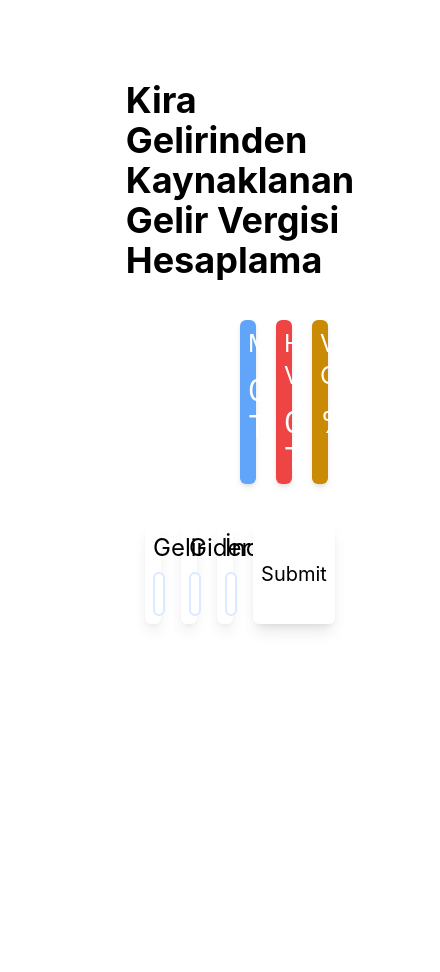
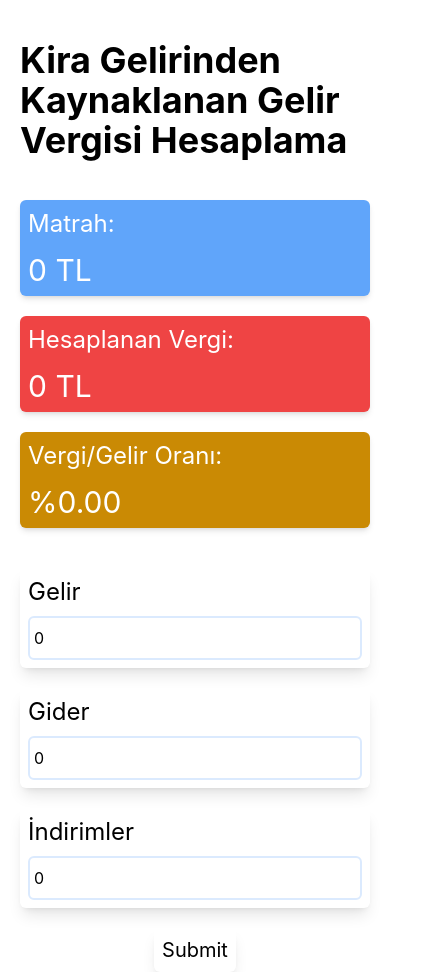
Before and after one commit to thebosph/tr-tax-calculator, a React (Create React App) app: page / in a window 390 px wide. Shown: the whole page, 440 px wide, since content can reach past the window. Before the commit the page ends 844 px from the top, so only its background shows below. Built offline with nearby package versions, Linux system fonts and the light colour scheme.

Commit message:
fix(resultsscreen): fix responsive design

```diff
--- a/src/App.tsx
+++ b/src/App.tsx
@@ -3,7 +3,7 @@ import Main from "./Screens/Main";
 
 function App() {
   return (
-    <div>
+    <div className="max-w-full  ">
       <Main />
     </div>
   );
--- a/src/Screens/Main.tsx
+++ b/src/Screens/Main.tsx
@@ -4,7 +4,7 @@ import Form from "../components/form";
 
 const Main: React.FC = () => {
   return (
-    <div className="h-screen flex flex-col items-center pt-20 space-y-10 mx-60 ">
+    <div className="h-screen flex flex-col  items-center py-10 px-5 md:pt-20 space-y-10 md:mx-60 ">
       <Results />
       <Form />
     </div>
--- a/src/components/form.tsx
+++ b/src/components/form.tsx
@@ -21,7 +21,7 @@ const Form = () => {
   return (
     <form
       onSubmit={handleSubmit(onSubmit)}
-      className="flex justify-center items-center space-x-5   w-full  "
+      className="flex flex-col md:flex-row justify-center items-center space-y-5 md:space-y-0 md:space-x-5   w-full  "
     >
       <Input labelName="Gelir" label="revenue" register={register} required />
       {errors.revenue && <span>Bu alanı boş bırakamazsınız</span>}
--- a/src/components/results.tsx
+++ b/src/components/results.tsx
@@ -8,16 +8,16 @@ const Results: React.FC = () => {
       <h1 className="text-4xl font-bold">
         Kira Gelirinden Kaynaklanan Gelir Vergisi Hesaplama
       </h1>
-      <div className="flex justify-between space-x-5 w-full">
-        <div className="bg-blue-400 shadow-md p-2 w-1/3 rounded-md flex flex-col space-y-3 ">
+      <div className="flex flex-col md:flex-row justify-between space-y-5 md:space-y-0 md:space-x-5 w-full">
+        <div className="bg-blue-400 shadow-md p-2 md:w-1/3 rounded-md flex flex-col space-y-3 ">
           <p className="text-2xl text-white"> Matrah:</p>
           <span className="text-3xl text-white">{results.basis} TL</span>
         </div>
-        <div className="bg-red-500 shadow-md p-2 w-1/3 rounded-md flex flex-col space-y-3">
+        <div className="bg-red-500 shadow-md p-2 md:w-1/3 rounded-md flex flex-col space-y-3">
           <p className="text-2xl text-white">Hesaplanan Vergi:</p>
           <span className="text-3xl text-white">{results.tax} TL</span>
         </div>
-        <div className="bg-yellow-600  shadow-md p-2 w-1/3 rounded-md flex flex-col space-y-3">
+        <div className="bg-yellow-600  shadow-md p-2 md:w-1/3 rounded-md flex flex-col space-y-3">
           <p className="text-2xl text-white"> Vergi/Gelir Oranı:</p>
           <span className="text-3xl text-white">
             %{(results.ratio * 100).toFixed(2)}
```
